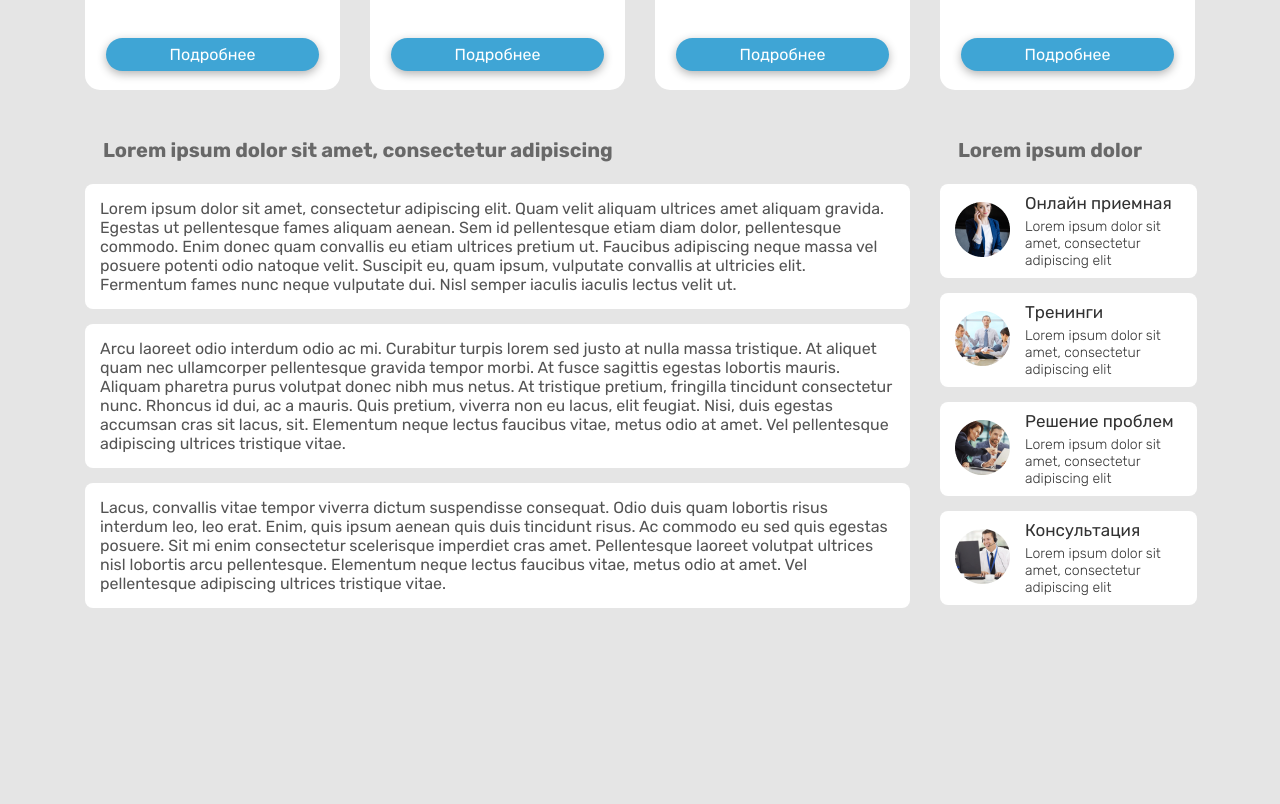
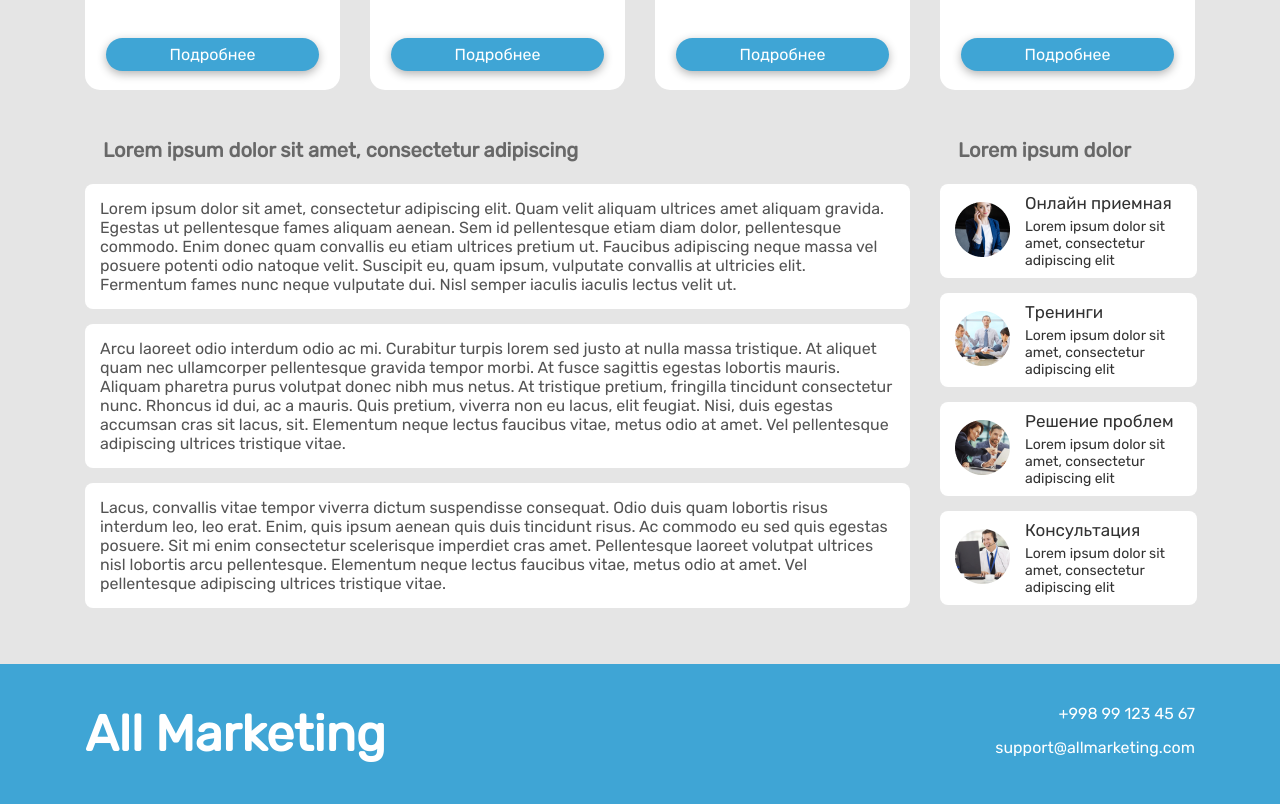
Before and after one commit to mobpsychooo/BlueMark, a plain HTML site: page index.html in a window 1280 px wide. Shown: the part 826-1630 px from the top of the page. Before the commit the page ends 1490 px from the top, so only its background shows below. Drawn offline with Linux system fonts and the light colour scheme.

Commit message:
all done

```diff
--- a/css/fonts.css
+++ b/css/fonts.css
@@ -1 +1 @@
-@import url('https://fonts.googleapis.com/css2?family=Rubik:wght@300;400;700&display=swap');
+@import url('https://fonts.googleapis.com/css2?family=Rubik&display=swap');
--- /dev/null
+++ b/css/footer.css
@@ -0,0 +1,35 @@
+.footer {
+    background: #3FA5D5;
+    width: 100%;
+    padding: 40px 0;
+}
+
+.footer__wrap {
+    display: flex;
+    justify-content: space-between;
+}
+
+.logo__marketing {
+    font-family: 'Rubik';
+    font-size: 50px;
+    font-weight: 700;
+    color: white;
+}
+
+.contacts {
+    display: flex;
+    flex-direction: column;
+    align-items: flex-end;
+    gap: 15px;
+}
+
+.contacts__link {
+    font-family: 'Rubik';
+    font-size: 16px;
+    font-weight: 400;
+    color: white;
+}
+
+.contacts__link:hover{
+    font-weight: 700;
+}
--- a/css/main.css
+++ b/css/main.css
@@ -4,3 +4,4 @@
 @import url(./banner.css);
 @import url(./cards.css);
 @import url(./services.css);
+@import url(./footer.css);
--- a/index.html
+++ b/index.html
@@ -147,6 +147,17 @@
         </div>
     </section>
 
+    <footer class="footer">
+        <div class="container">
+            <div class="footer__wrap">
+                <a href="#" class="logo__marketing">All Marketing</a>
+                <div class="contacts">
+                    <a href="tel:+998 99 123 45 67" class="contacts__link">+998 99 123 45 67</a>
+                    <a href="mailto:support@allmarketing.com" class="contacts__link">support@allmarketing.com</a>
+                </div>
+            </div>
+        </div>
+    </footer>
 </body>
 
 </html>
```
